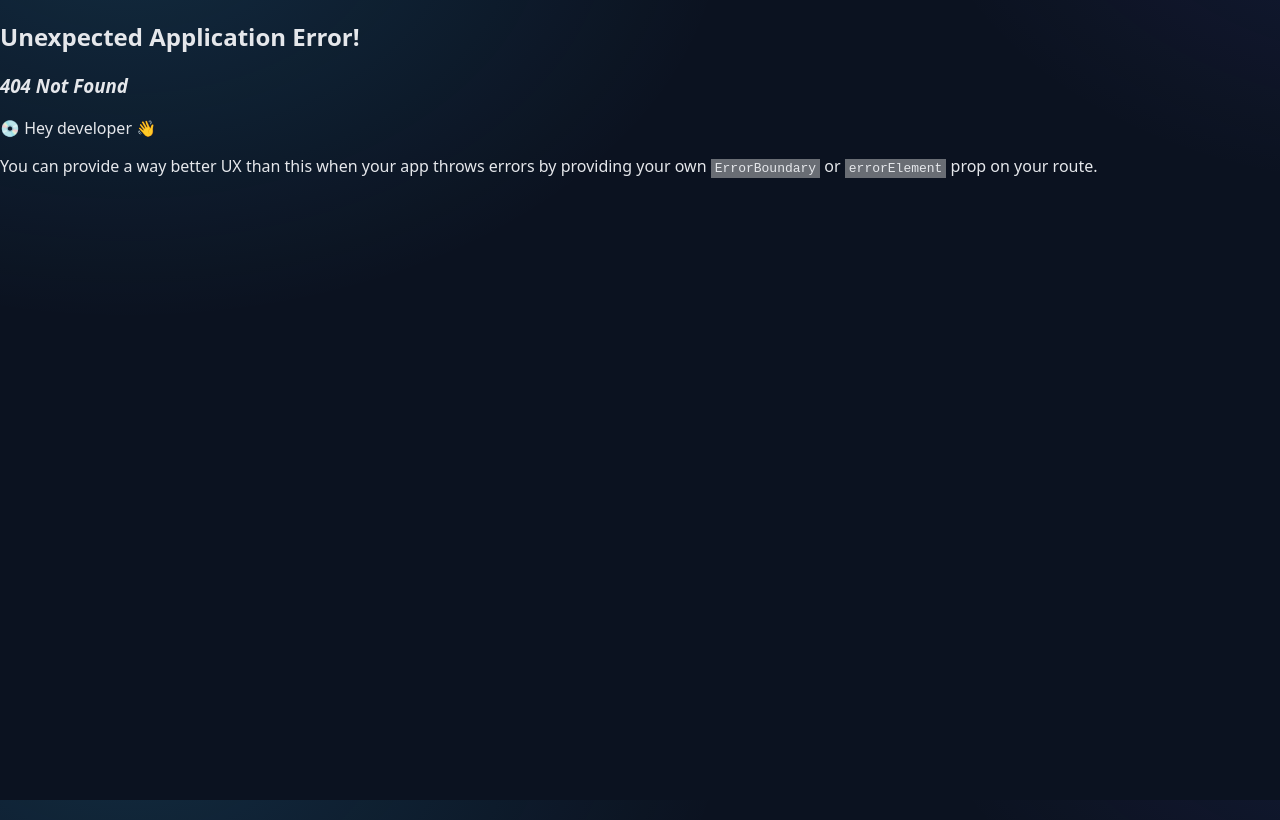
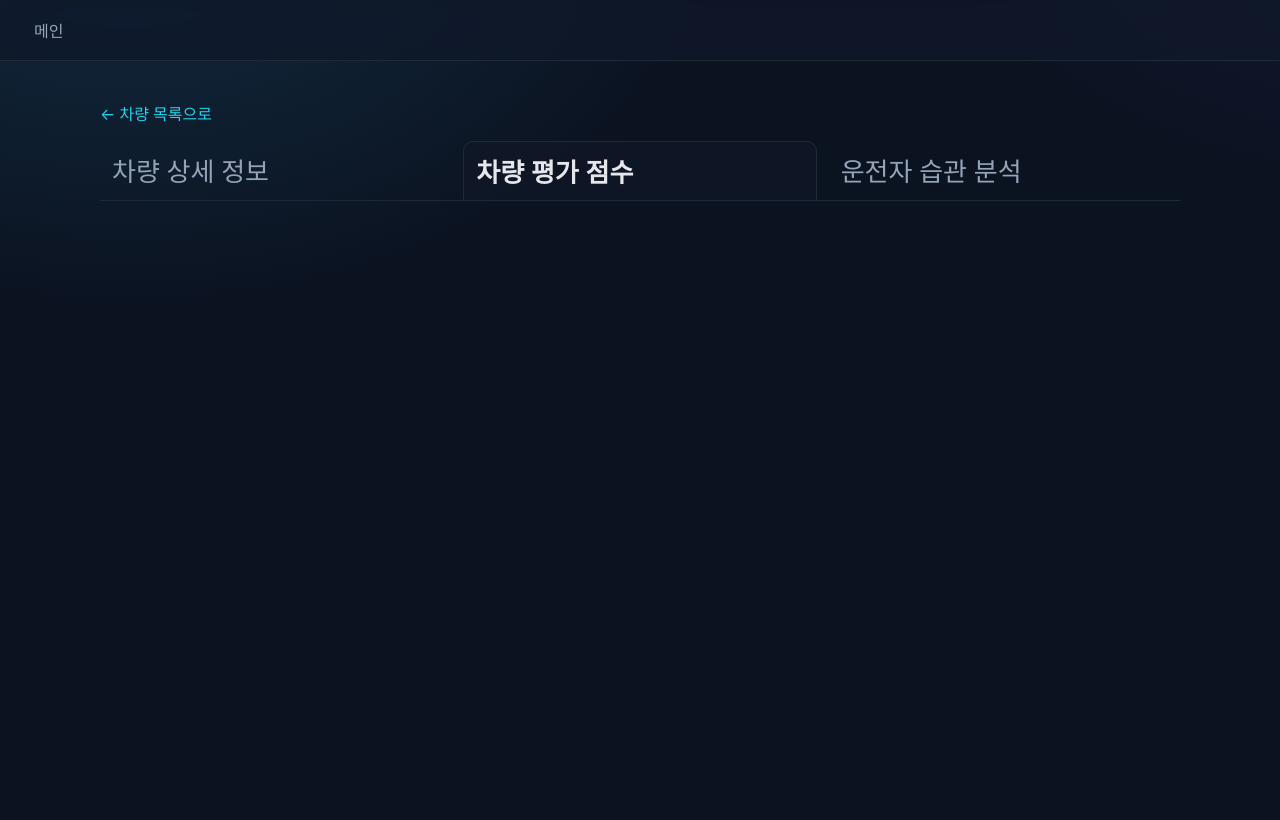
Before and after one commit to H-Autoever/alcha-dashboard-frontend, a React (Vite) app: page /vehicle/1/score in a window 1280 px wide. Before the commit this address had no page. Built offline with nearby package versions, Linux system fonts and the light colour scheme.

Commit message:
feat: Add score & habitmonthly tabs

```diff
--- a/src/main.tsx
+++ b/src/main.tsx
@@ -3,8 +3,8 @@ import { createRoot } from 'react-dom/client'
 import { createBrowserRouter, RouterProvider, Link } from 'react-router-dom'
 import Dashboard from './pages/Dashboard'
 import VehicleDetail from './pages/VehicleDetail'
-import UsedCar from './pages/UsedCar'
-import Insurance from './pages/Insurance'
+import VehicleScore from './pages/VehicleScore'
+import VehicleHabitMonthly from './pages/VehicleHabitMonthly'
 import './styles.css'
 
 function Layout({ children }: { children: React.ReactNode }) {
@@ -12,8 +12,6 @@ function Layout({ children }: { children: React.ReactNode }) {
     <div>
       <nav className="nav">
         <Link to="/">메인</Link>
-        <Link to="/used-car">중고차</Link>
-        <Link to="/insurance">보험</Link>
       </nav>
       <div className="container">{children}</div>
     </div>
@@ -23,8 +21,19 @@ function Layout({ children }: { children: React.ReactNode }) {
 const router = createBrowserRouter([
   { path: '/', element: <Layout><Dashboard /></Layout> },
   { path: '/vehicle/:vehicleId', element: <Layout><VehicleDetail /></Layout> },
-  { path: '/used-car', element: <Layout><UsedCar /></Layout> },
-  { path: '/insurance', element: <Layout><Insurance /></Layout> }
+  { path: '/vehicle/:vehicleId/score', element: <Layout><VehicleScore /></Layout> },
+  { path: '/vehicle/:vehicleId/habitmonthly', element: <Layout><VehicleHabitMonthly /></Layout> },
+  {
+    path: '*',
+    element: (
+      <Layout>
+        <div style={{ padding: '2rem', textAlign: 'center' }}>
+          <h1>404 - 페이지를 찾을 수 없습니다</h1>
+          <p><Link to="/">홈으로 돌아가기</Link></p>
+        </div>
+      </Layout>
+    )
+  },
 ])
 
 createRoot(document.getElementById('root')!).render(
--- a/src/pages/VehicleDetail.tsx
+++ b/src/pages/VehicleDetail.tsx
@@ -1,5 +1,5 @@
 import { useEffect, useState } from 'react'
-import { useParams, Link } from 'react-router-dom'
+import { useParams, Link, NavLink } from 'react-router-dom'
 import { api } from '../api/client'
 import { Table, Alert, Loader } from '../components/UI'
 import { LineChart, Line, XAxis, YAxis, CartesianGrid, Tooltip, Legend, ResponsiveContainer, ReferenceLine } from 'recharts'
@@ -15,7 +15,7 @@ type VehicleDetail = {
   vehicle_id: string
   model: string
   year: number | null
-  daily_data: DailyData[]
+  daily_data: DailyData[] | null
 }
 
 type EngineOffEvent = {
@@ -80,16 +80,20 @@ export default function VehicleDetailPage() {
         setTelemetryData(telemetry)
 
         // 초기 필터링된 데이터 설정 (전체 데이터)
-        setFilteredDailyData(vehicleDetail.daily_data)
+        const normalizedDaily = Array.isArray(vehicleDetail.daily_data) ? vehicleDetail.daily_data : []
+        setFilteredDailyData(normalizedDaily)
 
         // 날짜 범위 초기화 (전체 데이터 범위)
-        if (vehicleDetail.daily_data.length > 0) {
-          const dates = vehicleDetail.daily_data
+        if (normalizedDaily.length > 0) {
+          const dates = normalizedDaily
             .filter(d => d.analysis_date)
             .map(d => d.analysis_date!)
             .sort()
           setStartDate(dates[0])
           setEndDate(dates[dates.length - 1])
+        } else {
+          setStartDate('')
+          setEndDate('')
         }
       })
       .catch((e) => setError(String(e)))
@@ -98,7 +102,7 @@ export default function VehicleDetailPage() {
 
   // 날짜 필터링 로직
   useEffect(() => {
-    if (!detail?.daily_data) return
+    if (!detail?.daily_data || !Array.isArray(detail.daily_data)) return
 
     let filtered = detail.daily_data
 
@@ -119,25 +123,48 @@ export default function VehicleDetailPage() {
 
   return (
     <div>
-      <p><Link className="link" to="/">← 대시보드</Link></p>
-      <div className="page-title">
-        <h1>차량 상세 정보</h1>
-        <span className="badge">기본정보</span>
+      <p><Link className="link" to="/" style={{ textAlign: 'left', margin: '0 0 10px 0' }}>← 차량 목록으로</Link></p>
+
+
+      {/* 탭 네비게이션 */}
+      <div className="tab-group tab-group--large" style={{ fontSize: '50px' }}>
+        <NavLink
+          to={`/vehicle/${vehicleId}`}
+          end
+          className={({ isActive }) => `tab ${isActive ? 'active' : ''}`}
+          style={{ textDecoration: 'none', fontSize: '50px !important' }}
+        >
+          차량 상세 정보
+        </NavLink>
+        <NavLink
+          to={`/vehicle/${vehicleId}/score`}
+          className={({ isActive }) => `tab ${isActive ? 'active' : ''}`}
+          style={{ textDecoration: 'none', fontSize: '50px !important' }}
+        >
+          차량 평가 점수
+        </NavLink>
+        <NavLink
+          to={`/vehicle/${vehicleId}/habitmonthly`}
+          className={({ isActive }) => `tab ${isActive ? 'active' : ''}`}
+          style={{ textDecoration: 'none', fontSize: '70px !important' }}
+        >
+          운전자 습관 분석
+        </NavLink>
       </div>
 
       {/* 차량 기본 정보 */}
       <div className="cards" style={{ marginBottom: 24 }}>
         <div className="card">
           <div className="stat-label">차량 ID</div>
-          <div className="stat-value">{detail.vehicle_id}</div>
+          <div className="stat-value" style={{ fontSize: '15px' }}>{detail.vehicle_id}</div>
         </div>
         <div className="card">
           <div className="stat-label">모델</div>
-          <div className="stat-value">{detail.model}</div>
+          <div className="stat-value" style={{ fontSize: '15px' }}>{detail.model}</div>
         </div>
         <div className="card">
           <div className="stat-label">연식</div>
-          <div className="stat-value">{detail.year ?? '-'}</div>
+          <div className="stat-value" style={{ fontSize: '15px' }}>{detail.year ?? '-'}</div>
         </div>
       </div>
 
--- /dev/null
+++ b/src/pages/VehicleHabitMonthly.tsx
@@ -0,0 +1,38 @@
+import { useParams, Link, NavLink } from 'react-router-dom'
+
+export default function VehicleHabitMonthlyPage() {
+  const { vehicleId } = useParams()
+  return (
+    <div>
+      <p><Link className="link" to="/">← 차량 목록으로</Link></p>
+
+      {/* 탭 네비게이션 */}
+      <div className="tab-group tab-group--large" style={{ fontSize: '50px' }}>
+        <NavLink
+          to={`/vehicle/${vehicleId}`}
+          end
+          className={({ isActive }) => `tab ${isActive ? 'active' : ''}`}
+          style={{ textDecoration: 'none', fontSize: '50px !important' }}
+        >
+          차량 상세 정보
+        </NavLink>
+        <NavLink
+          to={`/vehicle/${vehicleId}/score`}
+          className={({ isActive }) => `tab ${isActive ? 'active' : ''}`}
+          style={{ textDecoration: 'none', fontSize: '50px !important' }}
+        >
+          차량 평가 점수
+        </NavLink>
+        <NavLink
+          to={`/vehicle/${vehicleId}/habitmonthly`}
+          className={({ isActive }) => `tab ${isActive ? 'active' : ''}`}
+          style={{ textDecoration: 'none', fontSize: '50px !important' }}
+        >
+          운전자 습관 분석
+        </NavLink>
+      </div>
+
+      {/* TODO: 습관 분석 내용 추가 예정 */}
+    </div>
+  )
+}
--- /dev/null
+++ b/src/pages/VehicleScore.tsx
@@ -0,0 +1,39 @@
+import { useParams, Link, NavLink } from 'react-router-dom'
+
+export default function VehicleScorePage() {
+  const { vehicleId } = useParams()
+  return (
+    <div>
+      <p><Link className="link" to="/">← 차량 목록으로</Link></p>
+
+
+      {/* 탭 네비게이션 */}
+      <div className="tab-group tab-group--large" style={{ fontSize: '50px' }}>
+        <NavLink
+          to={`/vehicle/${vehicleId}`}
+          end
+          className={({ isActive }) => `tab ${isActive ? 'active' : ''}`}
+          style={{ textDecoration: 'none', fontSize: '50px !important' }}
+        >
+          차량 상세 정보
+        </NavLink>
+        <NavLink
+          to={`/vehicle/${vehicleId}/score`}
+          className={({ isActive }) => `tab ${isActive ? 'active' : ''}`}
+          style={{ textDecoration: 'none', fontSize: '50px !important' }}
+        >
+          차량 평가 점수
+        </NavLink>
+        <NavLink
+          to={`/vehicle/${vehicleId}/habitmonthly`}
+          className={({ isActive }) => `tab ${isActive ? 'active' : ''}`}
+          style={{ textDecoration: 'none', fontSize: '50px !important' }}
+        >
+          운전자 습관 분석
+        </NavLink>
+      </div>
+
+      {/* TODO: 점수 내용 추가 예정 */}
+    </div>
+  )
+}
--- a/src/styles.css
+++ b/src/styles.css
@@ -68,6 +68,7 @@ body {
 .cards { display: grid; grid-template-columns: repeat(auto-fit, minmax(220px, 1fr)); gap: 12px; }
 .stat-label { color: var(--muted); font-size: 12px; }
 .stat-value { font-size: 28px; font-weight: 700; letter-spacing: 0.3px; }
+.stat-value--small { font-size: 18px; }
 
 .table {
   width: 100%;
@@ -85,3 +86,50 @@ body {
 
 .link { color: var(--accent); text-decoration: none; }
 .link:hover { text-decoration: underline; }
+
+.tab-group {
+  display: flex;
+  justify-content: space-between;
+  gap: 12px;
+  margin: 16px 0 24px;
+  border-bottom: 1px solid var(--border);
+}
+
+.tab {
+  flex: 1;
+  padding: 10px 12px;
+  background: transparent;
+  border: none;
+  color: var(--muted);
+  font-size: 26px;
+  cursor: pointer;
+  border-radius: 10px 10px 0 0;
+  transition: background 0.2s ease, color 0.2s ease;
+}
+
+.tab-group--large .tab {
+  font-size: 26px;
+}
+
+.tab:hover {
+  color: var(--text);
+  background: rgba(255,255,255,0.04);
+}
+
+.tab.active {
+  color: var(--text);
+  font-weight: 600;
+  background: rgba(17,24,39,0.7);
+  border: 1px solid var(--border);
+  border-bottom: none;
+}
+
+.tab-placeholder {
+  padding: 48px 0;
+  text-align: center;
+  color: var(--muted);
+  background: rgba(17,24,39,0.5);
+  border: 1px dashed var(--border);
+  border-radius: 12px;
+  margin-top: 24px;
+}
```
